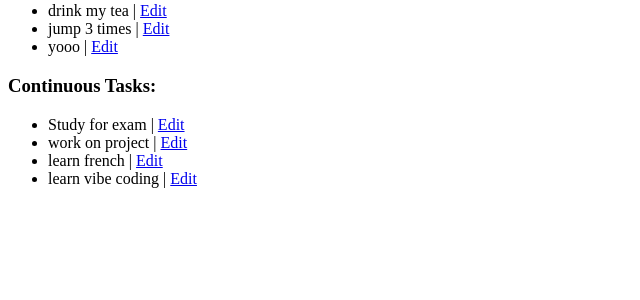
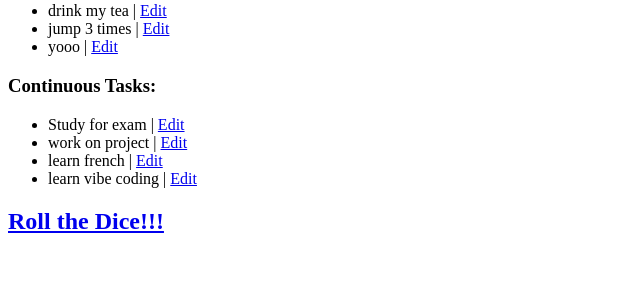
Before and after one commit to RouvenBlaettler/To-Do-App, a Django app: page / in a window 1280 px wide. Shown: the part 349-649 px from the top of the page, without its empty margins (0-640 px from the left). Run offline with Django 5.2, Linux system fonts and the light colour scheme; a user stored in the database is signed in; data comes from the database, SQL or seed files in the repository; both versions use the stored data as it was after the commit.

Commit message:
add dice logic

```diff
--- a/tasks/templates/tasks/dashboard.html
+++ b/tasks/templates/tasks/dashboard.html
@@ -48,6 +48,13 @@
     {% endfor %}
 </ul>
 
+{% if request.session.result %}
+<h2>Dice Roll Result: {{ request.session.result }}</h2>
+<a href="{% url 'dice_roll' %}">Roll again!</a>
+{% else %}
+<h2><a href="{% url 'dice_roll' %}">Roll the Dice!!!</a></h2>
+{% endif %}
+
 <script>
   // Get references to the dropdown and form divs
   const selector = document.getElementById('task_type');
--- a/tasks/urls.py
+++ b/tasks/urls.py
@@ -1,6 +1,6 @@
 from django.contrib import admin
 from django.urls import path
-from .views import dashboard, register, login_view, logout_view, edit_task, delete_task
+from .views import dashboard, register, login_view, logout_view, edit_task, delete_task, dice_roll
 
 urlpatterns = [
     path('', dashboard, name='dashboard'),
@@ -10,4 +10,5 @@ urlpatterns = [
     path('logout/', logout_view, name='logout'),
     path('edit_task/<int:task_id>/<str:task_type>/', edit_task, name='edit_task'),
     path('delete_task/<int:task_id>/<str:task_type>/', delete_task, name='delete_task'),
+    path('dice_roll/', dice_roll, name='dice_roll'),
 ]
--- a/tasks/views.py
+++ b/tasks/views.py
@@ -113,3 +113,16 @@ def delete_task(request, task_id, task_type):
         return redirect('dashboard')
 
     return redirect('dashboard')
+
+
+def dice_roll(request):
+    import random
+    session = request.session
+    tasks = list(NormalTask.objects.filter(user=request.user, completed=False))
+    tasks.extend(list(ContinuousTask.objects.filter(user=request.user, completed=False)))
+    digit = random.randint(1, 4)
+    if digit == 1:
+        session['result'] = "BREAK!!!"
+    else:
+        session['result'] = random.choice(tasks).title if tasks else "No tasks available!"
+    return redirect('dashboard')
```
Also changed, not shown: db.sqlite3.
